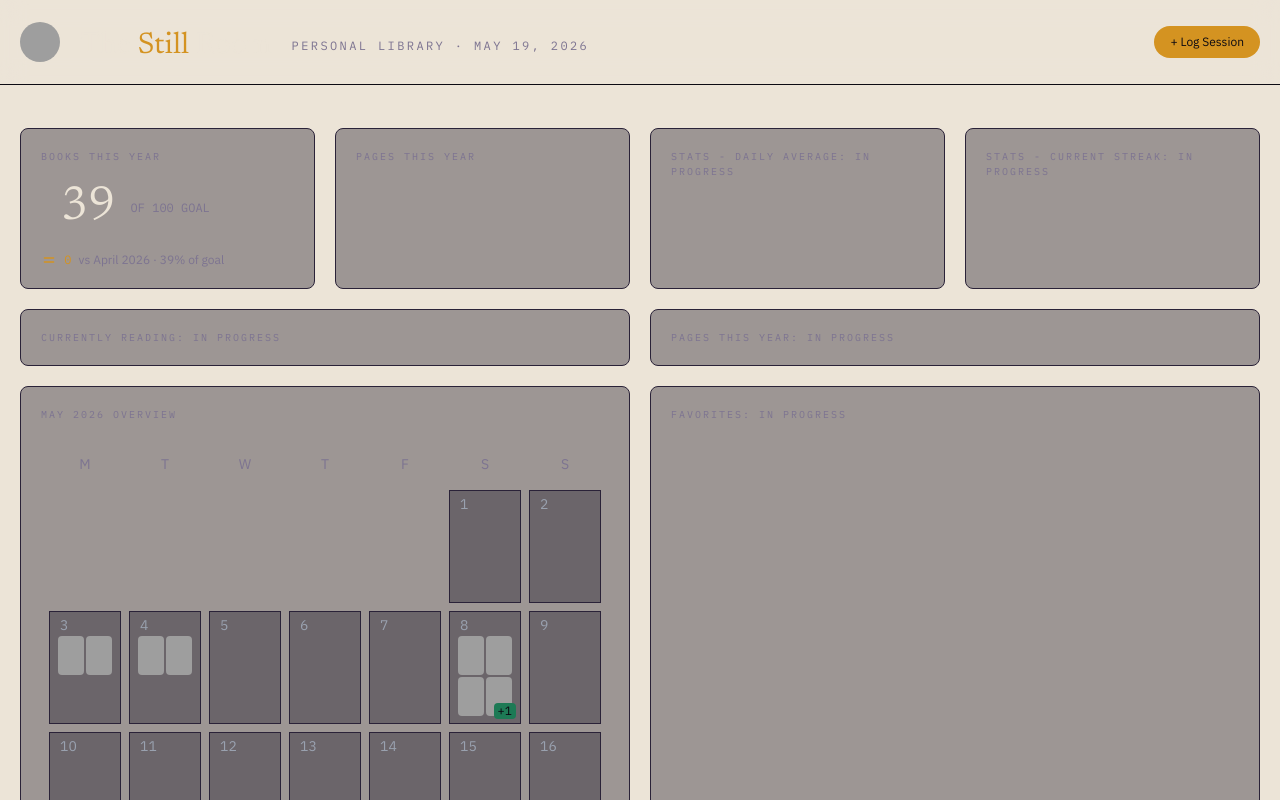
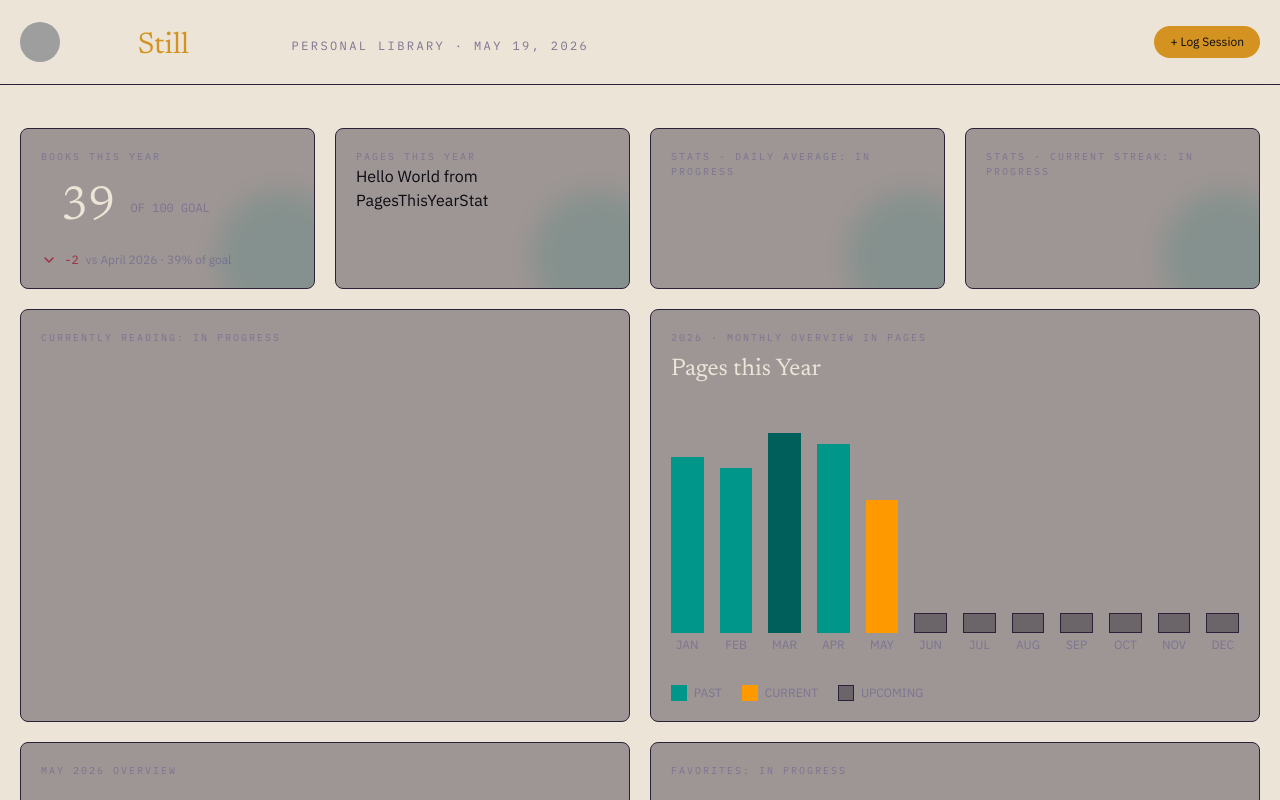
Before and after one commit to turned-to-a-dead-channel/book-logger, a Next.js app: page / in a window 1280 px wide. Shown: the top 800 px of the page. Built offline with nearby package versions, Linux system fonts and the light colour scheme; grey boxes are pictures that could not be loaded.

Commit message:
Make some architectural changes, begin chart for Pages in Monthly View

```diff
--- a/app/layout.tsx
+++ b/app/layout.tsx
@@ -21,14 +21,14 @@ const ibmPlexMono = IBM_Plex_Mono({
 });
 
 export const metadata: Metadata = {
-  title: "Create Next App",
-  description: "Generated by create next app",
+  title: "The Still Room",
+  description: "My reading space",
 };
 
 const MainLayout = ({ children }: { children: React.ReactNode }) => {
   return (
     <html className={`${newsreader.variable} ${ibmPlexSans.variable} ${ibmPlexMono.variable}`}>
-      <body>
+      <body className="mb-8">
         <TopBar></TopBar>
         <main className="pt-32">{children}</main>
       </body>
--- a/app/page.tsx
+++ b/app/page.tsx
@@ -1,13 +1,32 @@
 import { ChevronUp, ChevronDown, Equal } from 'lucide-react';
 import { dates } from '@/lib/dates';
 import CalendarPanel from '@/components/calendar';
+import BooksThisYear from '@/components/booksthisyearstat';
+import { MonthData, PagesThisYear } from '@/components/pagesthisyear';
+import PagesThisYearStat from '@/components/pagesthisyearstat';
 
-const readBooks = 39;
-const goalBooks = 100;
-const readBooksCurrMonth = 10;
-const readBooksLastMonth = 10;
-const readBooksDiffMonth = readBooksCurrMonth - readBooksLastMonth;
-const pagesThisyear = 25000;
+const placeholderStatData = {
+  readBooks: 39,
+  goalBooks: 100,
+  readBooksCurrMonth: 10,
+  readBooksLastMonth: 12,
+  pagesThisYear: 25000,
+}
+
+const placeholderMonthlyPages: MonthData[] = [
+  { month: 'Jan', pages: 842, status: 'completed' },
+  { month: 'Feb', pages: 789, status: 'completed' },
+  { month: 'Mar', pages: 956, status: 'completed' },
+  { month: 'Apr', pages: 903, status: 'completed' },
+  { month: 'May', pages: 636, status: 'current' },
+  { month: 'Jun', pages: 0, status: 'upcoming' },
+  { month: 'Jul', pages: 0, status: 'upcoming' },
+  { month: 'Aug', pages: 0, status: 'upcoming' },
+  { month: 'Sep', pages: 0, status: 'upcoming' },
+  { month: 'Oct', pages: 0, status: 'upcoming' },
+  { month: 'Nov', pages: 0, status: 'upcoming' },
+  { month: 'Dec', pages: 0, status: 'upcoming' },
+];
 
 const placeholderBookData = {
   "2026-05-03": [
@@ -24,36 +43,29 @@ const placeholderBookData = {
     { id: "4", title: "Lapvona", cover: "https://covers.openlibrary.org/b/id/12782342-M.jpg" },
     { id: "5", title: "Homesick for Another World", cover: "https://covers.openlibrary.org/b/id/8395750-M.jpg" },
     { id: "6", title: "McGlue", cover: "https://covers.openlibrary.org/b/id/7887822-M.jpg" }
-  ]
+  ],
+  "2026-05-23": [
+    { id: "1", title: "Eileen", cover: "https://covers.openlibrary.org/b/id/8492671-M.jpg" },
+    { id: "2", title: "My Year of Rest and Relaxation", cover: "https://covers.openlibrary.org/b/id/8739105-M.jpg" }
+  ],
 };
 
 const HomePage = () => {
   return (
   <div className='ml-5 mr-5 flex flex-col justify-items-center gap-5'>
     <div className="flex flex-row gap-5 items-stretch justify-items-center">
-      <div className="bg-surface border border-edge rounded-lg p-5 flex-1">
+      <div className="relative overflow-hidden bg-surface border border-edge rounded-lg p-5 flex-1 after:content-[''] after:rounded-full after:bg-teal-700 after:absolute after:-bottom-8 after:-right-8 after:p-7 after:h-32 after:w-32 after:blur-md after:opacity-15">
         <h4 className="text-muted font-mono uppercase tracking-wider-than-widest text-textsmall">Books This Year</h4>
-        <div className="mt-5 ml-5 flex flex-row items-center">
-          <span className="text-5xl text-textlight font-serif">{ readBooks }</span>
-          <span className="text-muted ml-2 font-mono uppercase text-xs">&nbsp;of { goalBooks } goal</span>
-        </div>
-        <div className="flex flex-row mt-5">
-          {readBooksDiffMonth > 0 ? <ChevronUp className="w-4 h-4 text-emerald" /> : readBooksDiffMonth < 0 ? <ChevronDown className="w-4 h-4 text-oxblood" /> : <Equal className="w-4 h-4 text-amber" />}
-          <span className={`font-mono text-xs ${readBooksDiffMonth > 0 ? "text-emerald" : readBooksDiffMonth < 0 ? "text-oxblood" : "text-amber" }`}>
-            &nbsp;{ readBooksDiffMonth }&nbsp;
-          </span>
-            <span className="text-xs text-muted">
-              vs { dates.lastMonthString } { dates.currYearNumeric } &middot; { Math.floor((readBooks / goalBooks) * 100)}% of goal
-          </span>
-        </div>
+        <BooksThisYear data={ placeholderStatData } />
       </div>
-      <div className="bg-surface border border-edge rounded-lg p-5 flex-1" >
+      <div className="relative overflow-hidden bg-surface border border-edge rounded-lg p-5 flex-1 after:content-[''] after:rounded-full after:bg-teal-700 after:absolute after:-bottom-8 after:-right-8 after:p-7 after:h-32 after:w-32 after:blur-md after:opacity-15">
         <h4 className="text-muted font-mono uppercase tracking-wider-than-widest text-textsmall">Pages This Year</h4>
+        <PagesThisYearStat />
       </div>
-      <div className="bg-surface border border-edge rounded-lg p-5 flex-1">
+      <div className="relative overflow-hidden bg-surface border border-edge rounded-lg p-5 flex-1 after:content-[''] after:rounded-full after:bg-teal-700 after:absolute after:-bottom-8 after:-right-8 after:p-7 after:h-32 after:w-32 after:blur-md after:opacity-15">
         <h2 className="text-muted font-mono uppercase tracking-wider-than-widest text-textsmall">Stats - Daily Average: In Progress</h2>
       </div>
-      <div className="bg-surface border border-edge rounded-lg p-5 flex-1">
+      <div className="relative overflow-hidden bg-surface border border-edge rounded-lg p-5 flex-1 after:content-[''] after:rounded-full after:bg-teal-700 after:absolute after:-bottom-8 after:-right-8 after:p-7 after:h-32 after:w-32 after:blur-md after:opacity-15">
         <h2 className="text-muted font-mono uppercase tracking-wider-than-widest text-textsmall">Stats - Current Streak: In Progress</h2>
       </div>
     </div>
@@ -62,7 +74,8 @@ const HomePage = () => {
         <h2 className="text-muted font-mono uppercase tracking-wider-than-widest text-textsmall">Currently Reading: In Progress</h2>
       </div>
       <div className="bg-surface border border-edge rounded-lg p-5 flex-1">
-        <h2 className="text-muted font-mono uppercase tracking-wider-than-widest text-textsmall">Pages This Year: In Progress</h2>
+        <h2 className="text-muted font-mono uppercase tracking-wider-than-widest text-textsmall">2026 &middot; Monthly Overview in Pages</h2>
+        <PagesThisYear data= { placeholderMonthlyPages } />
       </div>
     </div>
     <div className="flex flex-row gap-5 items-stretch justify-items-center">
--- a/app/topbar.tsx
+++ b/app/topbar.tsx
@@ -3,7 +3,7 @@ import { dates } from "@/lib/dates";
 
 const TopBar = () => {
     return (
-        <nav className="fixed w-full z-50 border-b border-bordercolor bg-background/50 backdrop-blur-md flex">
+        <nav className="fixed w-full z-50 border-b border-edge bg-background/50 backdrop-blur-md flex">
             <div className="flex flex-row justify-between w-full items-center">
                 <div className='m-5 flex items-center'>
                     <div className="rounded-full overflow-hidden inline-flex w-10 h-10">
--- /dev/null
+++ b/components/booksthisyearstat.tsx
@@ -0,0 +1,35 @@
+import { dates } from '@/lib/dates';
+import { ChevronUp, ChevronDown, Equal } from 'lucide-react';
+
+interface BookData {
+  readBooks: number,
+  goalBooks: number,
+  readBooksCurrMonth: number,
+  readBooksLastMonth: number,
+}
+
+
+const BooksThisYear = ({ data } : { data: BookData } ) => {
+    const { readBooks, goalBooks, readBooksCurrMonth, readBooksLastMonth } = data;
+    const readBooksDiffMonth = readBooksCurrMonth - readBooksLastMonth;
+
+    return (
+        <div>
+            <div className="mt-5 ml-5 flex flex-row items-center">
+            <span className="text-5xl text-textlight font-serif">{ readBooks }</span>
+            <span className="text-muted ml-2 font-mono uppercase text-xs">&nbsp;of { goalBooks } goal</span>
+            </div>
+            <div className="flex flex-row mt-5">
+            {readBooksDiffMonth > 0 ? <ChevronUp className="w-4 h-4 text-emerald" /> : readBooksDiffMonth < 0 ? <ChevronDown className="w-4 h-4 text-oxblood" /> : <Equal className="w-4 h-4 text-amber" />}
+            <span className={`font-mono text-xs ${readBooksDiffMonth > 0 ? "text-emerald" : readBooksDiffMonth < 0 ? "text-oxblood" : "text-amber" }`}>
+                &nbsp;{ readBooksDiffMonth }&nbsp;
+            </span>
+                <span className="text-xs text-muted">
+                vs { dates.lastMonthString } { dates.currYearNumeric } &middot; { Math.floor((readBooks / goalBooks) * 100)}% of goal
+            </span>
+            </div>
+        </div>
+    )
+}
+
+export default BooksThisYear;
--- a/components/calendar.tsx
+++ b/components/calendar.tsx
@@ -19,12 +19,12 @@ interface CalendarData {
 }
 
 import { useMemo } from 'react';
-import { dates } from '@/lib/dates';
 import { format, startOfMonth, endOfMonth, eachDayOfInterval, getDay, isSameDay } from 'date-fns';
 
 const CalendarPanel = ({ data }: { data: CalendarData }) => {
-    const monthStart = startOfMonth(dates.todayRaw);
-    const monthEnd = endOfMonth(dates.todayRaw);
+    const today = useMemo(() => new Date(), []);
+    const monthStart = startOfMonth(today);
+    const monthEnd = endOfMonth(today);
 
     const datesForCalendar = useMemo(() => {
         const allDays = eachDayOfInterval({start: monthStart, end: monthEnd});
@@ -52,15 +52,16 @@ const CalendarPanel = ({ data }: { data: CalendarData }) => {
                 { datesForCalendar.allDays.map(date => {
                     const dateKey = format(date, 'yyyy-MM-dd');
                     const dayBooks = data[dateKey] || []; // array of books for this day
-                    const isToday = isSameDay(date, dates.todayRaw);
+                    const isToday = isSameDay(date, today);
                     const hasData = dayBooks.length > 0;
 
                     return (
-                        <div key={dateKey} className="relative w-full pl-2 pr-2 pb-[10%] bg-surface border border-edge">
-                            <span className="text-gray-400 text-sm ml-0.5">
+                        <div key={dateKey} className={`relative w-full pl-2 pr-2 pb-[10%] border ${ isToday ? "border-amber-600 bg-amber-500" : hasData ? "border-teal-800 bg-teal-700" : "border-edge" }`}>
+                            <span className={`text-sm ml-0.5 ${ hasData || isToday ? "text-textlight" : "text-muted"}`}>
                                 {format(date, 'd')}
                             </span>
 
+                            {/* If day has books logged, display up to 4 covers in the date square */}
                             {hasData && (
                                 <div className="grid grid-cols-2 gap-0.5 mt-auto mb-auto flex-1 min-h-0">
                                     {dayBooks.slice(0, 4).map(book => (
@@ -74,7 +75,7 @@ const CalendarPanel = ({ data }: { data: CalendarData }) => {
                                 </div>
                             )}
 
-
+                            {/* Display a badge if day contains more than 4 books */}
                             { dayBooks.length > 4 && (
                                 <span className="absolute bottom-1 right-1 text-xs bg-emerald px-1 rounded">
                                     +{dayBooks.length - 4}
@@ -88,6 +89,4 @@ const CalendarPanel = ({ data }: { data: CalendarData }) => {
     )
 }
 
-
-
 export default CalendarPanel;
--- /dev/null
+++ b/components/pagesthisyear.tsx
@@ -0,0 +1,52 @@
+import { dates } from "@/lib/dates";
+
+export interface MonthData {
+    month: string,
+    pages?: number,
+    status?: "completed" | "upcoming" | "current"
+}
+
+export const PagesThisYear = ({ data }: { data: MonthData[] }) => {
+    const maxPages = Math.max(...data.map(d => d.pages ?? 0));
+    const MAX_HEIGHT_PX = 200;
+    const MIN_HEIGHT_PERCENT = 10;
+
+    return (
+        <div>
+            <h1 className="font-serif mt-2 pb-7 text-2xl text-textlight">Pages this Year</h1>
+            <div className="mt-6 flex w-full">
+                <div className="flex flex-row justify-between gap-4 w-full">
+                    {data.map(({ month, pages, status }) => {
+                        let height;
+                        pages ? height = pages / maxPages * 100 : height = 0;
+
+                        return (
+                            <div key={month} className="flex-1 flex flex-col items-center">
+                                <div className="flex items-end w-full" style={{ height: `${MAX_HEIGHT_PX}px`}}>
+                                    <div title={`${pages} pages`} className={`w-full ${ status === "current" ? "bg-amber-500" : pages == maxPages ? "bg-teal-800" : status == "completed" ? "bg-teal-600" : "bg-surface border border-edge" } mb-1`} style={{ height: `${ pages == 0 ? MIN_HEIGHT_PERCENT : height}%` }}></div>
+                                </div>
+                                <span className="text-xs items-center text-muted uppercase">{month}</span>
+                            </div>
+                        )
+                    })}
+                </div>
+            </div>
+            <div className="flex flex-row mt-8">
+                <div className="flex flex-row items-center">
+                    <div className="flex-1 w-4 h-4 bg-teal-600"></div>
+                    <div className="ml-1 text-muted text-xs uppercase">&nbsp;Past</div>
+                </div>
+
+                <div className="flex flex-row ml-5 items-center">
+                    <div className="flex-1 w-4 h-4 bg-amber-500"></div>
+                    <div className="ml-1 text-muted text-xs uppercase">&nbsp;Current</div>
+                </div>
+
+                <div className="flex flex-row ml-5 items-center">
+                    <div className="flex-1 w-4 h-4 bg-surface border border-edge"></div>
+                    <div className="ml-1 text-muted text-xs uppercase">&nbsp;Upcoming</div>
+                </div>
+            </div>
+        </div>
+    )
+}
--- /dev/null
+++ b/components/pagesthisyearstat.tsx
@@ -0,0 +1,11 @@
+import { dates } from "@/lib/dates";
+
+const PagesThisYearStat = () => {
+    return (
+        <div>
+            <h4>Hello World from PagesThisYearStat</h4>
+        </div>
+    )
+}
+
+export default PagesThisYearStat;
```
Also changed, not shown: components/booksthisyear.tsx (deleted).
